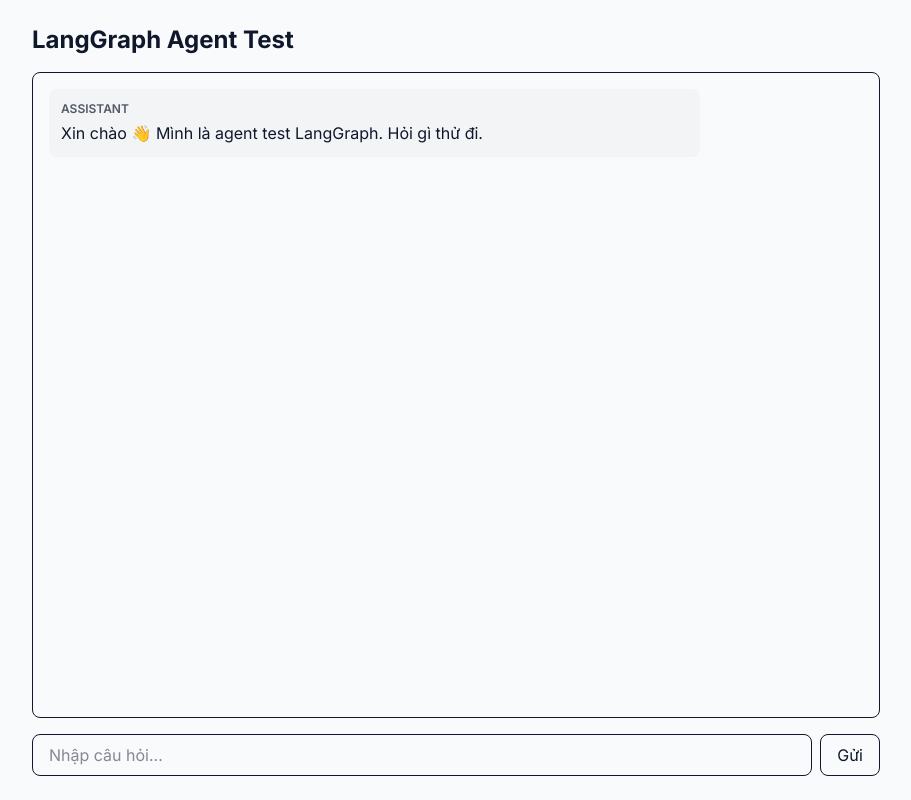
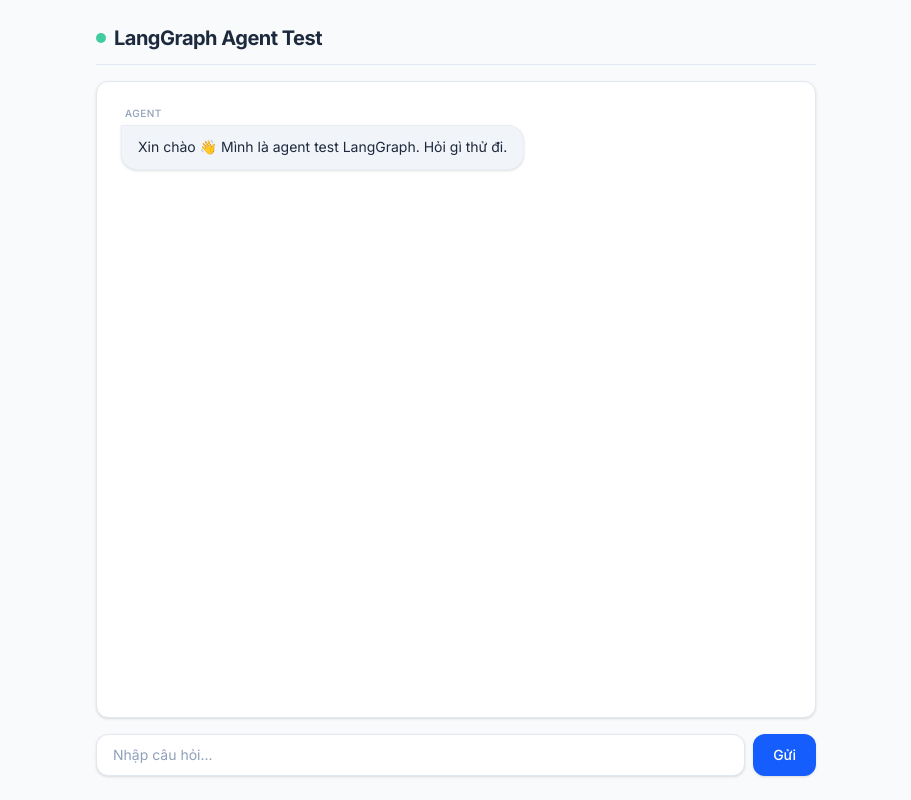
Before and after one commit to phxbinh/TrungNguyen, a Next.js app: page /agent-langgraph in a window 1280 px wide. Shown: the whole page, without its empty margins (184-1095 px from the left). Built offline with nearby package versions, Linux system fonts and the light colour scheme.

Commit message:
Update page.tsx

```diff
--- a/src/app/agent-langgraph/page.tsx
+++ b/src/app/agent-langgraph/page.tsx
@@ -1,3 +1,4 @@
+/*
 'use client';
 
 import { useChat } from '@ai-sdk/react';
@@ -105,3 +106,136 @@ export default function AgentLangGraphPage() {
     </main>
   );
 }
+*/
+
+
+
+'use client';
+
+import { useChat } from '@ai-sdk/react';
+import {
+  DefaultChatTransport,
+  type UIMessage,
+} from 'ai';
+
+const initialMessages: UIMessage[] = [
+  {
+    id: 'welcome',
+    role: 'assistant',
+    parts: [
+      {
+        type: 'text',
+        text: 'Xin chào 👋 Mình là agent test LangGraph. Hỏi gì thử đi.',
+      },
+    ],
+  },
+];
+
+export default function AgentLangGraphPage() {
+  const {
+    messages,
+    sendMessage,
+    status,
+  } = useChat({
+    messages: initialMessages,
+    transport: new DefaultChatTransport({
+      api: '/api/agent-langgraph',
+    }),
+  });
+
+  return (
+    <main className="mx-auto flex h-screen max-w-3xl flex-col bg-slate-50 px-4 py-6 md:px-6">
+      {/* Header tinh tế và chuyên nghiệp */}
+      <header className="mb-4 flex items-center gap-2 border-b border-slate-200 pb-3">
+        <div className="h-2.5 w-2.5 animate-pulse rounded-full bg-emerald-500" />
+        <h1 className="text-xl font-bold tracking-tight text-slate-800">
+          LangGraph Agent Test
+        </h1>
+      </header>
+
+      {/* Khung chứa nội dung chat mượt mà, bo góc rộng và đổ bóng nhẹ */}
+      <section className="flex-1 space-y-4 overflow-y-auto rounded-xl border border-slate-200 bg-white p-4 shadow-sm md:p-6">
+        {messages.map((message) => (
+          <div
+            key={message.id}
+            className={`flex flex-col ${
+              message.role === 'user' ? 'items-end' : 'items-start'
+            }`}
+          >
+            {/* Label vai trò nhỏ gọn, trực quan */}
+            <span className="mb-1 px-1 text-[10px] font-medium uppercase tracking-wider text-slate-400">
+              {message.role === 'user' ? 'Bạn' : 'Agent'}
+            </span>
+
+            {/* Bong bóng chat bo góc kiểu hiện đại (Message Bubbles) */}
+            <div
+              className={`max-w-[85%] rounded-2xl px-4 py-2.5 text-sm leading-relaxed shadow-sm md:max-w-[75%] ${
+                message.role === 'user'
+                  ? 'bg-blue-600 text-white rounded-tr-none'
+                  : 'bg-slate-100 text-slate-800 rounded-tl-none border border-slate-200/50'
+              }`}
+            >
+              <div className="whitespace-pre-wrap">
+                {message.parts
+                  .filter((part) => part.type === 'text')
+                  .map((part, index) => (
+                    <span key={index}>{part.text}</span>
+                  ))}
+              </div>
+            </div>
+          </div>
+        ))}
+
+        {/* Trạng thái Loading giả lập ba dấu chấm nhấp nháy chuyên nghiệp */}
+        {status === 'streaming' && (
+          <div className="flex flex-col items-start">
+            <span className="mb-1 px-1 text-[10px] font-medium uppercase tracking-wider text-slate-400">
+              Agent
+            </span>
+            <div className="flex items-center gap-1.5 rounded-2xl bg-slate-100 px-4 py-3 border border-slate-200/50 shadow-sm">
+              <span className="h-2 w-2 animate-bounce rounded-full bg-slate-400 [animation-delay:-0.3s]"></span>
+              <span className="h-2 w-2 animate-bounce rounded-full bg-slate-400 [animation-delay:-0.15s]">s</span>
+              <span className="h-2 w-2 animate-bounce rounded-full bg-slate-400"></span>
+            </div>
+          </div>
+        )}
+      </section>
+
+      {/* Form nhập liệu cân đối, hiệu ứng focus rõ ràng */}
+      <form
+        className="mt-4 flex gap-2"
+        onSubmit={(e) => {
+          e.preventDefault();
+
+          const form = e.currentTarget;
+          const input = form.elements.namedItem(
+            'message'
+          ) as HTMLInputElement;
+
+          const value = input.value.trim();
+          if (!value) return;
+
+          sendMessage({
+            text: value,
+          });
+
+          input.value = '';
+        }}
+      >
+        <input
+          name="message"
+          placeholder="Nhập câu hỏi..."
+          className="flex-1 rounded-xl border border-slate-200 bg-white px-4 py-2.5 text-sm shadow-sm transition-all placeholder:text-slate-400 focus:border-blue-500 focus:outline-none focus:ring-2 focus:ring-blue-500/20"
+        />
+
+        <button
+          type="submit"
+          disabled={status === 'streaming'}
+          className="rounded-xl bg-blue-600 px-5 py-2.5 text-sm font-medium text-white shadow-sm transition-colors hover:bg-blue-700 active:bg-blue-800 disabled:cursor-not-allowed disabled:bg-slate-200 disabled:text-slate-400"
+        >
+          Gửi
+        </button>
+      </form>
+    </main>
+  );
+}
```
